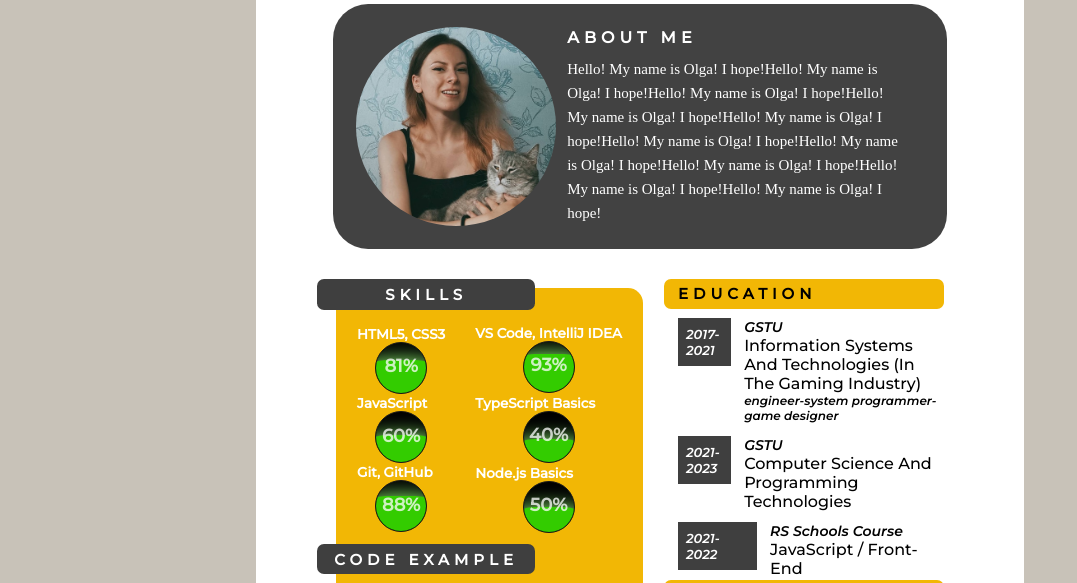
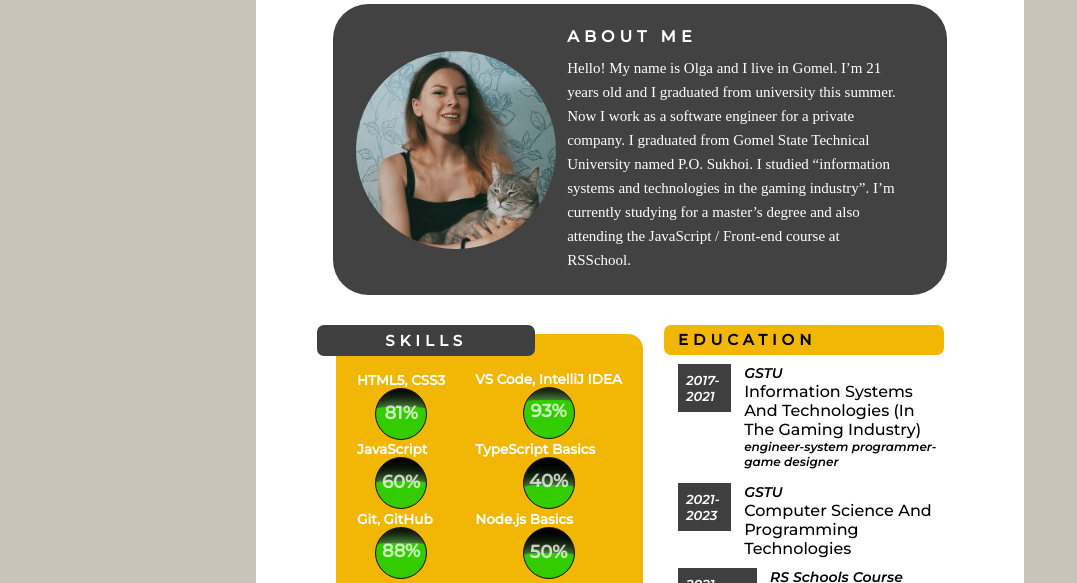
Before and after one commit to olgakaras/rsschool-cv, a plain HTML site: page index.html in a window 1280 px wide. Shown: the part 205-788 px from the top of the page, without its empty margins (0-1077 px from the left). Drawn offline with Linux system fonts and the light colour scheme; a web font is replaced by a local one.

Commit message:
feat: add text in about me

```diff
--- a/index.html
+++ b/index.html
@@ -82,12 +82,12 @@
       <img src="./assets/photo.jpg" alt="Olga's photo" class="about-me__photo">
       <div class="about-me__text">
         <h2 class="h2__title">About me</h2>
-        <p class="p__text">Hello! My name is Olga! I hope!Hello! My name is Olga!
-          I hope!Hello! My name is Olga! I hope!Hello! My name is Olga!
-           I hope!Hello! My name is Olga! I hope!Hello! My name is Olga!
-           I hope!Hello! My name is Olga! I hope!Hello! My name is Olga!
-           I hope!Hello! My name is Olga! I hope!Hello! My name is Olga!
-           I hope!</p>
+        <p class="p__text">Hello! My name is Olga and I live in Gomel.
+          I’m 21 years old and I graduated from university this summer.
+          Now I work as a software engineer for a private company.
+          I graduated from Gomel State Technical University named P.O. Sukhoi.
+          I studied “information systems and technologies in the gaming industry”.
+           I’m currently studying for a master’s degree and also attending the JavaScript / Front-end course at RSSchool. </p>
       </div>
     </section>
     <div class="block-info">
```
